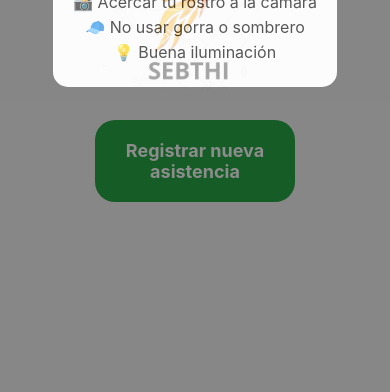
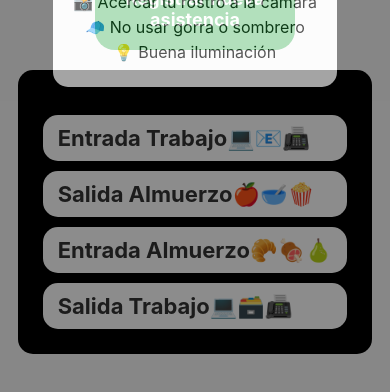
Before and after one commit to M0ANGEL/apk_asistencias_front, a React Native app: screen /RegistroUsuario in a window 390 px wide. Shown: the part 408-800 px from the top of the page. Built offline with nearby package versions, Linux system fonts and the light colour scheme; no server answers.

Commit message:
[UPDATE]: Selecion de tipo de marcacion

```diff
--- a/screens/AttendanceScreen.js
+++ b/screens/AttendanceScreen.js
@@ -1,3 +1,278 @@
+// import React, { useState, useEffect } from "react";
+// import {
+//   View,
+//   Text,
+//   Alert,
+//   StyleSheet,
+//   Image,
+//   TouchableOpacity,
+//   Modal,
+// } from "react-native";
+// import * as ImagePicker from "expo-image-picker";
+// import AsyncStorage from "@react-native-async-storage/async-storage";
+// import LottieView from "lottie-react-native";
+// import { BASE_URL_ASISTENCIAS } from "../services/api";
+
+// const AttendanceScreen = () => {
+//   const [photo, setPhoto] = useState(null);
+//   const [loading, setLoading] = useState(false);
+//   const [showInstructions, setShowInstructions] = useState(true);
+//   const [showCustomAlert, setShowCustomAlert] = useState(false);
+//   const [alertMessage, setAlertMessage] = useState('');
+
+//   useEffect(() => {
+//     if (!photo) {
+//       setTimeout(() => {
+//         setShowInstructions(false);
+//         takePhoto();
+//       }, 3800);
+//     }
+//   }, []);
+
+//   const takePhoto = async () => {
+//     const { status } = await ImagePicker.requestCameraPermissionsAsync();
+//     if (status !== "granted") {
+//       Alert.alert(
+//         "Permiso denegado",
+//         "Necesitas permitir el acceso a la cámara para tomar una foto."
+//       );
+//       return;
+//     }
+
+//     const result = await ImagePicker.launchCameraAsync({
+//       allowsEditing: false,
+//       aspect: [4, 3],
+//       quality: 1,
+//       cameraType: ImagePicker.CameraType.front,
+//     });
+
+//     if (!result.canceled && result.assets?.length > 0) {
+//       const photoUri = result.assets[0].uri;
+//       setPhoto(photoUri);
+//       validateAttendance(photoUri);
+//     }
+//   };
+
+//   const showSuccessAlert = (message, photoUri) => {
+//     setAlertMessage(message);
+//     setShowCustomAlert(true);
+//   };
+
+//   const validateAttendance = async (photoUri) => {
+//     if (!photoUri) {
+//       Alert.alert("Error", "No se ha tomado una foto.");
+//       return;
+//     }
+
+//     setLoading(true);
+//     const serialGuardado = await AsyncStorage.getItem("serialTelefono");
+
+//     const formData = new FormData();
+//     formData.append("serial", serialGuardado);
+//     formData.append("foto", {
+//       uri: photoUri,
+//       type: "image/jpeg",
+//       name: "photo.jpg",
+//     });
+
+//     try {
+//       const token = await AsyncStorage.getItem("token");
+
+//       const response = await fetch(BASE_URL_ASISTENCIAS + "validarfoto2", {
+//         method: "POST",
+//         body: formData,
+//         headers: {
+//           "Content-Type": "multipart/form-data",
+//           Authorization: `Bearer ${token}`,
+//         },
+//       });
+
+//       const data = await response.json();
+
+//       if (data.status === 'success') {
+//         showSuccessAlert(data.message, photoUri);
+//       } else if (data.error === "Persona deshabilitada") {
+//         Alert.alert("Error", data.message || "Usuario inactivo");
+//       } else {
+//         Alert.alert(
+//           "Error",
+//           data.message || "🫤 La foto no coincide con el usuario registrado."
+//         );
+//       }
+//     } catch (error) {
+//       Alert.alert("Error", "Hubo un problema al validar la asistencia.");
+//     } finally {
+//       setLoading(false);
+//     }
+//   };
+
+//   return (
+//     <View style={styles.padre}>
+//       <Image source={require("../assets/logo.png")} style={styles.profile} />
+
+//       {loading ? (
+//         <LottieView
+//           source={require("../assets/loading.json")}
+//           autoPlay
+//           loop
+//           style={styles.lottie}
+//         />
+//       ) : (
+//         <TouchableOpacity
+//           style={styles.cajaButton}
+//           onPress={takePhoto}
+//         >
+//           <Text style={styles.textoboton}>
+//             Registrar nueva asistencia
+//           </Text>
+//         </TouchableOpacity>
+//       )}
+
+//       {/* Modal personalizado para mostrar éxito con foto */}
+//       <Modal
+//         transparent
+//         visible={showCustomAlert}
+//         animationType="fade"
+//         onRequestClose={() => setShowCustomAlert(false)}
+//       >
+//         <View style={styles.customAlertContainer}>
+//           <View style={styles.customAlertContent}>
+//             <Image
+//               source={{ uri: photo }}
+//               style={styles.alertImage}
+//             />
+//             <Text style={styles.alertMessage}>{alertMessage}</Text>
+//             <TouchableOpacity
+//               style={styles.alertButton}
+//               onPress={() => {
+//                 setShowCustomAlert(false);
+//                 setPhoto(null);
+//               }}
+//             >
+//               <Text style={styles.alertButtonText}>OK</Text>
+//             </TouchableOpacity>
+//           </View>
+//         </View>
+//       </Modal>
+
+//       {/* Modal con instrucciones */}
+//       <Modal visible={showInstructions} transparent animationType="fade">
+//         <View style={styles.modalContainer}>
+//           <View style={styles.modalContent}>
+//             <LottieView
+//               source={require("../assets/camera-guide.json")}
+//               autoPlay
+//               loop
+//               style={styles.lottie}
+//             />
+//             <Text style={styles.modalText}>Asegúrate de:</Text>
+//             <Text style={styles.modalList}>📸 Acercar tu rostro a la cámara</Text>
+//             <Text style={styles.modalList}>🧢 No usar gorra o sombrero</Text>
+//             <Text style={styles.modalList}>💡 Buena iluminación</Text>
+//           </View>
+//         </View>
+//       </Modal>
+//     </View>
+//   );
+// };
+
+// const styles = StyleSheet.create({
+//   padre: {
+//     flex: 1,
+//     justifyContent: "center",
+//     alignItems: "center",
+//     backgroundColor: "#F5F5F5",
+//   },
+//   profile: {
+//     width: 200,
+//     height: 200,
+//     resizeMode: "contain",
+//     marginBottom: 10,
+//   },
+//   cajaButton: {
+//     width: 200,
+//     backgroundColor: "#28a745",
+//     borderRadius: 20,
+//     paddingVertical: 20,
+//     marginTop: 20,
+//     alignItems: "center",
+//     justifyContent: "center",
+//   },
+//   textoboton: {
+//     color: "#fff",
+//     fontSize: 18,
+//     fontWeight: "bold",
+//     textAlign: "center",
+//   },
+//   lottie: {
+//     width: 150,
+//     height: 150,
+//   },
+//   modalContainer: {
+//     flex: 1,
+//     backgroundColor: "rgba(0,0,0,0.7)",
+//     justifyContent: "center",
+//     alignItems: "center",
+//   },
+//   modalContent: {
+//     backgroundColor: "#fff",
+//     padding: 20,
+//     borderRadius: 15,
+//     alignItems: "center",
+//   },
+//   modalText: {
+//     fontSize: 18,
+//     fontWeight: "bold",
+//     marginBottom: 10,
+//   },
+//   modalList: {
+//     fontSize: 16,
+//     marginBottom: 5,
+//   },
+//   // Estilos para la alerta personalizada
+//   customAlertContainer: {
+//     flex: 1,
+//     justifyContent: 'center',
+//     alignItems: 'center',
+//     backgroundColor: 'rgba(0,0,0,0.5)',
+//   },
+//   customAlertContent: {
+//     backgroundColor: 'white',
+//     padding: 20,
+//     borderRadius: 10,
+//     alignItems: 'center',
+//     width: '80%',
+//   },
+//   alertImage: {
+//     width: 150,
+//     height: 150,
+//     borderRadius: 10,
+//     marginBottom: 15,
+//     borderWidth: 2,
+//     borderColor: '#28a745',
+//   },
+//   alertMessage: {
+//     fontSize: 16,
+//     textAlign: 'center',
+//     color: '#333',
+//     marginBottom: 15,
+//   },
+//   alertButton: {
+//     backgroundColor: '#28a745',
+//     paddingVertical: 10,
+//     paddingHorizontal: 20,
+//     borderRadius: 5,
+//     minWidth: 100,
+//   },
+//   alertButtonText: {
+//     color: 'white',
+//     textAlign: 'center',
+//     fontWeight: 'bold',
+//   },
+// });
+
+// export default AttendanceScreen;
+
 import React, { useState, useEffect } from "react";
 import {
   View,
@@ -18,13 +293,22 @@ const AttendanceScreen = () => {
   const [loading, setLoading] = useState(false);
   const [showInstructions, setShowInstructions] = useState(true);
   const [showCustomAlert, setShowCustomAlert] = useState(false);
-  const [alertMessage, setAlertMessage] = useState('');
+  const [alertMessage, setAlertMessage] = useState("");
+  const [selectedOption, setSelectedOption] = useState(null);
+
+  const opciones = ["Entrada Trabajo💻📧📠", "Salida Almuerzo🍎🥣🍿", "Entrada Almuerzo🥐🍖🍐", "Salida Trabajo💻🗃️📠"];
+
+  const opcionNumerica = {
+    "Entrada Trabajo💻📧📠": 1,
+    "Salida Almuerzo🍎🥣🍿": 2,
+    "Entrada Almuerzo🥐🍖🍐": 3,
+    "Salida Trabajo💻🗃️📠": 4,
+  };
 
   useEffect(() => {
     if (!photo) {
       setTimeout(() => {
         setShowInstructions(false);
-        takePhoto();
       }, 3800);
     }
   }, []);
@@ -58,13 +342,14 @@ const AttendanceScreen = () => {
     setShowCustomAlert(true);
   };
 
-
   const validateAttendance = async (photoUri) => {
-    if (!photoUri) {
-      Alert.alert("Error", "No se ha tomado una foto.");
+    if (!photoUri || !selectedOption) {
+      Alert.alert(
+        "Error",
+        "No se ha tomado una foto o no se ha seleccionado una opción."
+      );
       return;
     }
-
 
     setLoading(true);
     const serialGuardado = await AsyncStorage.getItem("serialTelefono");
@@ -76,6 +361,7 @@ const AttendanceScreen = () => {
       type: "image/jpeg",
       name: "photo.jpg",
     });
+    formData.append("tipo_marcacion", opcionNumerica[selectedOption]); // Enviar la opción como número
 
     try {
       const token = await AsyncStorage.getItem("token");
@@ -91,7 +377,7 @@ const AttendanceScreen = () => {
 
       const data = await response.json();
 
-      if (data.status === 'success') {
+      if (data.status === "success") {
         showSuccessAlert(data.message, photoUri);
       } else if (data.error === "Persona deshabilitada") {
         Alert.alert("Error", data.message || "Usuario inactivo");
@@ -120,29 +406,43 @@ const AttendanceScreen = () => {
           style={styles.lottie}
         />
       ) : (
-        <TouchableOpacity
-          style={styles.cajaButton}
-          onPress={takePhoto}
-        >
-          <Text style={styles.textoboton}>
-            Registrar nueva asistencia
-          </Text>
+        <TouchableOpacity style={styles.cajaButton} onPress={takePhoto}>
+          <Text style={styles.textoboton}>Registrar nueva asistencia</Text>
         </TouchableOpacity>
       )}
 
-      {/* Modal personalizado para mostrar éxito con foto */}
-      <Modal
-        transparent
-        visible={showCustomAlert}
-        animationType="fade"
-        onRequestClose={() => setShowCustomAlert(false)}
-      >
+      {/* OPCIONES DE ASISTENCIA */}
+      <View style={styles.contenidoTarjeta}>
+        <View style={styles.opcionesContainer}>
+          {opciones.map((opcion, index) => (
+            <TouchableOpacity
+              key={index}
+              style={[
+                styles.opcionButton,
+                selectedOption === opcion && styles.opcionButtonSeleccionada,
+              ]}
+              onPress={() => setSelectedOption(opcion)}
+              disabled={loading}
+            >
+              <Text
+                style={[
+                  styles.opcionTexto,
+                  selectedOption === opcion && styles.opcionTextoSeleccionada,
+                  { fontSize: 22 }, // Aumentar el tamaño del texto de las opciones
+                ]}
+              >
+                {opcion}
+              </Text>
+            </TouchableOpacity>
+          ))}
+        </View>
+      </View>
+
+      {/* MODAL DE ÉXITO */}
+      <Modal transparent visible={showCustomAlert} animationType="fade">
         <View style={styles.customAlertContainer}>
           <View style={styles.customAlertContent}>
-            <Image
-              source={{ uri: photo }}
-              style={styles.alertImage}
-            />
+            <Image source={{ uri: photo }} style={styles.alertImage} />
             <Text style={styles.alertMessage}>{alertMessage}</Text>
             <TouchableOpacity
               style={styles.alertButton}
@@ -157,7 +457,7 @@ const AttendanceScreen = () => {
         </View>
       </Modal>
 
-      {/* Modal con instrucciones */}
+      {/* INSTRUCCIONES INICIALES */}
       <Modal visible={showInstructions} transparent animationType="fade">
         <View style={styles.modalContainer}>
           <View style={styles.modalContent}>
@@ -168,7 +468,9 @@ const AttendanceScreen = () => {
               style={styles.lottie}
             />
             <Text style={styles.modalText}>Asegúrate de:</Text>
-            <Text style={styles.modalList}>📸 Acercar tu rostro a la cámara</Text>
+            <Text style={styles.modalList}>
+              📸 Acercar tu rostro a la cámara
+            </Text>
             <Text style={styles.modalList}>🧢 No usar gorra o sombrero</Text>
             <Text style={styles.modalList}>💡 Buena iluminación</Text>
           </View>
@@ -184,6 +486,13 @@ const styles = StyleSheet.create({
     justifyContent: "center",
     alignItems: "center",
     backgroundColor: "#F5F5F5",
+  },
+  contenidoTarjeta: {
+    backgroundColor: "rgb(0, 0, 0)", // Fondo semi-transparente
+    padding: 20,
+    justifyContent: "center",
+    marginTop: 20,
+    borderRadius: 15,
   },
   profile: {
     width: 200,
@@ -210,6 +519,68 @@ const styles = StyleSheet.create({
     width: 150,
     height: 150,
   },
+  opcionesContainer: {
+    // flexDirection: "row",
+    // flexWrap: "wrap",
+    justifyContent: "center",
+    marginTop: 20,
+  },
+  opcionButton: {  //opciones de botones de tipo de marcacion
+    backgroundColor: "rgb(255, 255, 255)",
+    paddingVertical: 10,
+    paddingHorizontal: 15,
+    borderRadius: 15,
+    margin: 5,
+  },
+  opcionButtonSeleccionada: {
+    backgroundColor: "#28a745",
+  },
+  opcionTexto: {
+    color: "#333",
+    fontWeight: "bold",
+  },
+  opcionTextoSeleccionada: {
+    color: "#fff",
+  },
+  customAlertContainer: {
+    flex: 1,
+    justifyContent: "center",
+    alignItems: "center",
+    backgroundColor: "rgba(0,0,0,0.5)",
+  },
+  customAlertContent: {
+    backgroundColor: "white",
+    padding: 20,
+    borderRadius: 10,
+    alignItems: "center",
+    width: "80%",
+  },
+  alertImage: {
+    width: 150,
+    height: 150,
+    borderRadius: 10,
+    marginBottom: 15,
+    borderWidth: 2,
+    borderColor: "#28a745",
+  },
+  alertMessage: {
+    fontSize: 16,
+    textAlign: "center",
+    color: "#333",
+    marginBottom: 15,
+  },
+  alertButton: {
+    backgroundColor: "#28a745",
+    paddingVertical: 10,
+    paddingHorizontal: 20,
+    borderRadius: 5,
+    minWidth: 100,
+  },
+  alertButtonText: {
+    color: "white",
+    textAlign: "center",
+    fontWeight: "bold",
+  },
   modalContainer: {
     flex: 1,
     backgroundColor: "rgba(0,0,0,0.7)",
@@ -231,45 +602,21 @@ const styles = StyleSheet.create({
     fontSize: 16,
     marginBottom: 5,
   },
-  // Estilos para la alerta personalizada
-  customAlertContainer: {
-    flex: 1,
-    justifyContent: 'center',
-    alignItems: 'center',
-    backgroundColor: 'rgba(0,0,0,0.5)',
+  overlay: {
+    position: "absolute",
+    top: 0,
+    left: 0,
+    right: 0,
+    bottom: 0,
+    zIndex: 999,
+    justifyContent: "center",
+    alignItems: "center",
   },
-  customAlertContent: {
-    backgroundColor: 'white',
-    padding: 20,
-    borderRadius: 10,
-    alignItems: 'center',
-    width: '80%',
-  },
-  alertImage: {
-    width: 150,
-    height: 150,
-    borderRadius: 10,
-    marginBottom: 15,
-    borderWidth: 2,
-    borderColor: '#28a745',
-  },
-  alertMessage: {
-    fontSize: 16,
-    textAlign: 'center',
-    color: '#333',
-    marginBottom: 15,
-  },
-  alertButton: {
-    backgroundColor: '#28a745',
-    paddingVertical: 10,
-    paddingHorizontal: 20,
-    borderRadius: 5,
-    minWidth: 100,
-  },
-  alertButtonText: {
-    color: 'white',
-    textAlign: 'center',
-    fontWeight: 'bold',
+  frame: {
+    width: 300,
+    height: 400,
+    resizeMode: "contain",
+    opacity: 0.6,
   },
 });
 
```
Also changed, not shown: services/api.js (+4 -4 lines), assets/face-frame.png (added), 2 other files (tests, documents, lock files or other folders).
